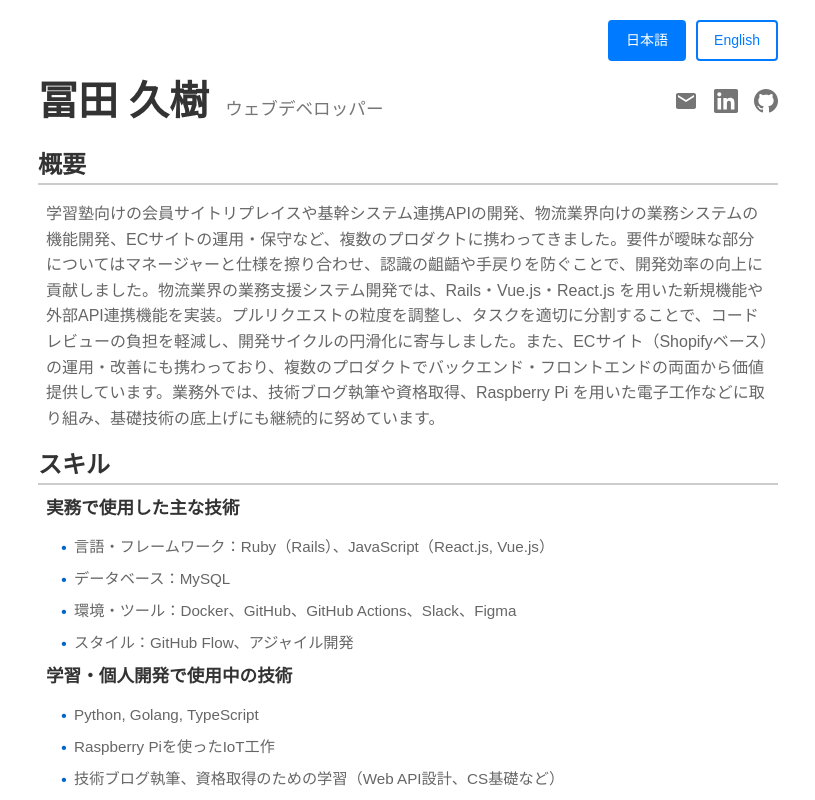
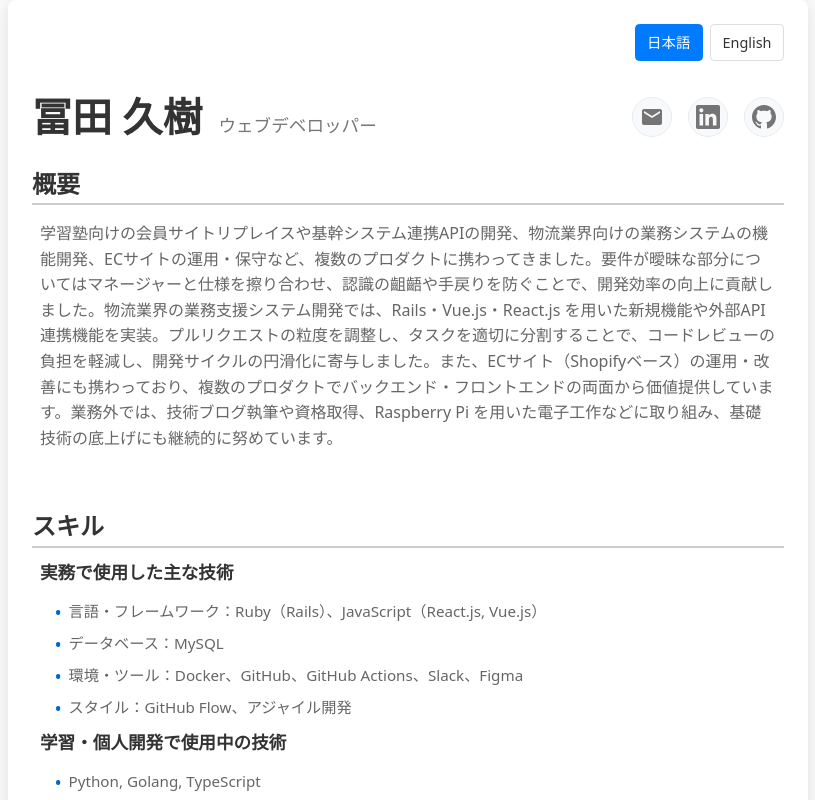
Before and after one commit to tomitahisaki/tomitahisaki.github.io, a React (Vite) app: page / in a window 1280 px wide. Shown: the top 800 px of the page, without its empty margins (232-1047 px from the left). Built offline with nearby package versions, Linux system fonts and the light colour scheme.

Commit message:
fix: remove index.css  add to app.css

```diff
--- a/css/index.css
+++ /dev/null
@@ -1,137 +0,0 @@
-body {
-  font-family: system-ui, -apple-system, sans-serif;
-  line-height: 1.6;
-  margin: 0;
-  padding: 0;
-  font-size: 1em;
-  color: #333;
-  background-color: #f9f9f9;
-}
-
-/* Container */
-.container {
-  max-width: 50em;
-  margin: 0 auto;
-  padding: 1.5em;
-  background: white;
-  box-shadow: 0 0.2em 1em rgba(0, 0, 0, 0.1);
-  border-radius: 0.5em;
-}
-
-/* Language Toggle */
-.language-toggle {
-  text-align: right;
-  margin-bottom: 1.5em;
-}
-
-.language-button {
-  background: none;
-  border: 0.1em solid #ddd;
-  padding: 0.4em 0.8em;
-  margin-left: 0.5em;
-  border-radius: 0.3em;
-  cursor: pointer;
-  font-size: 0.9em;
-  transition: all 0.2s ease;
-}
-
-.language-button:hover {
-  background-color: #f0f0f0;
-}
-
-.language-button.active {
-  background-color: #007bff;
-  color: white;
-  border-color: #007bff;
-}
-
-/* Resume Layout */
-.resume {
-  max-width: 100%;
-}
-
-/* Social Link Hover Effects */
-.social-link {
-  display: inline-flex;
-  align-items: center;
-  justify-content: center;
-  width: 2.5em;
-  height: 2.5em;
-  border-radius: 50%;
-  background-color: #f8f9fa;
-  border: 1px solid #e9ecef;
-  transition: all 0.3s ease;
-  text-decoration: none;
-}
-
-.social-link:hover {
-  background-color: #e9ecef;
-  transform: translateY(-0.1em);
-  box-shadow: 0 0.2em 0.5em rgba(0, 0, 0, 0.15);
-}
-
-.social-link:hover .linkedin-icon {
-  filter: brightness(0) saturate(100%) invert(27%) sepia(51%) saturate(2878%)
-    hue-rotate(197deg) brightness(104%) contrast(97%) !important;
-}
-
-.social-link:hover .github-icon {
-  filter: brightness(0) saturate(100%) invert(13%) sepia(0%) saturate(0%)
-    hue-rotate(0deg) brightness(95%) contrast(80%) !important;
-}
-
-.social-link:hover .email-icon {
-  filter: brightness(0) saturate(100%) invert(25%) sepia(85%) saturate(2200%)
-    hue-rotate(200deg) brightness(100%) contrast(95%) !important;
-}
-
-/* Mobile responsive adjustments for header */
-@media (max-width: 48em) {
-  .container {
-    padding: 1em;
-  }
-
-  /* Adjust header layout for mobile */
-  .header-mobile-responsive {
-    flex-direction: column;
-    align-items: flex-start;
-    gap: 1em;
-  }
-
-  .header-mobile-responsive .left-section {
-    min-width: 100%;
-  }
-
-  .header-mobile-responsive .right-section {
-    width: 100%;
-    justify-content: center;
-  }
-
-  /* Mobile: stack name and title vertically */
-  .name-title-mobile {
-    flex-direction: column !important;
-    align-items: flex-start !important;
-    gap: 0.5em !important;
-  }
-}
-
-.resume-main {
-  display: flex;
-  flex-direction: column;
-  gap: 2em;
-}
-
-/* Responsive Design */
-@media (max-width: 48em) {
-  .container {
-    margin: 0;
-    padding: 1em;
-    border-radius: 0;
-  }
-}
-
-@media (max-width: 30em) {
-  .container {
-    padding: 0.8em;
-  }
-}
--- a/src/App.css
+++ b/src/App.css
@@ -1,43 +1,104 @@
 @import "tailwindcss";
+
+/* Base styles */
+body {
+  font-family: system-ui, -apple-system, sans-serif;
+  line-height: 1.6;
+  margin: 0;
+  padding: 0;
+  font-size: 1em;
+  color: #333;
+  background-color: #f9f9f9;
+}
 
 html {
   font-family: sans-serif;
 }
 
+/* Container */
 .container {
-  max-width: 46.875em;
+  max-width: 50em;
   margin: 0 auto;
-  padding: 0 5px;
+  padding: 1.5em;
+  background: white;
+  box-shadow: 0 0.2em 1em rgba(0, 0, 0, 0.1);
+  border-radius: 0.5em;
 }
 
-/* 言語切り替えボタンのスタイル */
+/* Language Toggle */
 .language-toggle {
-  display: flex;
-  justify-content: flex-end;
-  margin: 20px 0 10px 0;
-  gap: 10px;
+  text-align: right;
+  margin-bottom: 1.5em;
 }
 
 .lang-btn {
-  padding: 8px 16px;
-  border: 2px solid #007bff;
-  background-color: #fff;
-  color: #007bff;
+  background: none;
+  border: 0.1em solid #ddd;
+  padding: 0.4em 0.8em;
+  margin-left: 0.5em;
+  border-radius: 0.3em;
   cursor: pointer;
-  border-radius: 4px;
-  font-size: 14px;
-  transition: all 0.3s ease;
+  font-size: 0.9em;
+  transition: all 0.2s ease;
 }
 
 .lang-btn:hover {
-  background-color: #f8f9fa;
+  background-color: #f0f0f0;
 }
 
 .lang-btn.active {
   background-color: #007bff;
-  color: #fff;
+  color: white;
+  border-color: #007bff;
 }
 
+/* Resume Layout */
+.resume {
+  max-width: 100%;
+}
+
+.resume-main {
+  display: flex;
+  flex-direction: column;
+  gap: 2em;
+}
+
+/* Social Link Hover Effects */
+.social-link {
+  display: inline-flex;
+  align-items: center;
+  justify-content: center;
+  width: 2.5em;
+  height: 2.5em;
+  border-radius: 50%;
+  background-color: #f8f9fa;
+  border: 1px solid #e9ecef;
+  transition: all 0.3s ease;
+  text-decoration: none;
+}
+
+.social-link:hover {
+  background-color: #e9ecef;
+  transform: translateY(-0.1em);
+  box-shadow: 0 0.2em 0.5em rgba(0, 0, 0, 0.15);
+}
+
+.social-link:hover .linkedin-icon {
+  filter: brightness(0) saturate(100%) invert(27%) sepia(51%) saturate(2878%)
+    hue-rotate(197deg) brightness(104%) contrast(97%) !important;
+}
+
+.social-link:hover .github-icon {
+  filter: brightness(0) saturate(100%) invert(13%) sepia(0%) saturate(0%)
+    hue-rotate(0deg) brightness(95%) contrast(80%) !important;
+}
+
+.social-link:hover .email-icon {
+  filter: brightness(0) saturate(100%) invert(25%) sepia(85%) saturate(2200%)
+    hue-rotate(200deg) brightness(100%) contrast(95%) !important;
+}
+
+/* Legacy styles (remove if not needed) */
 .title {
   margin-top: 20px;
   font-size: 1.5em;
@@ -79,3 +140,72 @@ h2 {
 p {
   margin: -1em 0 0 0.5em;
 }
+
+/* Mobile responsive adjustments for header */
+@media (max-width: 48em) {
+  .container {
+    margin: 0;
+    padding: 1em;
+    border-radius: 0;
+  }
+
+  /* Adjust header layout for mobile */
+  .header-mobile-responsive {
+    flex-direction: column;
+    align-items: flex-start;
+    gap: 1em;
+  }
+
+  .header-mobile-responsive .left-section {
+    min-width: 100%;
+  }
+
+  .header-mobile-responsive .right-section {
+    width: 100%;
+    justify-content: center;
+  }
+
+  /* Mobile: stack name and title vertically */
+  .name-title-mobile {
+    flex-direction: column !important;
+    align-items: flex-start !important;
+    gap: 0.5em !important;
+  }
+}
+
+@media (max-width: 30em) {
+  .container {
+    padding: 0.8em;
+  }
+}
+
+.profile,
+.experience {
+  display: grid;
+  grid-template-columns: 3fr 5fr;
+  margin: -1em 0 0 0.5em;
+}
+
+.job-section,
+.skill-section {
+  margin: -1em 0 0 0.5em;
+}
+
+.job-detail {
+  margin: 0 0 0 1em;
+}
+
+ul {
+  list-style-type: none;
+  padding: 0;
+  margin: -1em 0 0 0.5em;
+}
+
+h2 {
+  margin-bottom: 10px;
+  border-bottom: 2px solid #ccc;
+}
+
+p {
+  margin: -1em 0 0 0.5em;
+}
```
